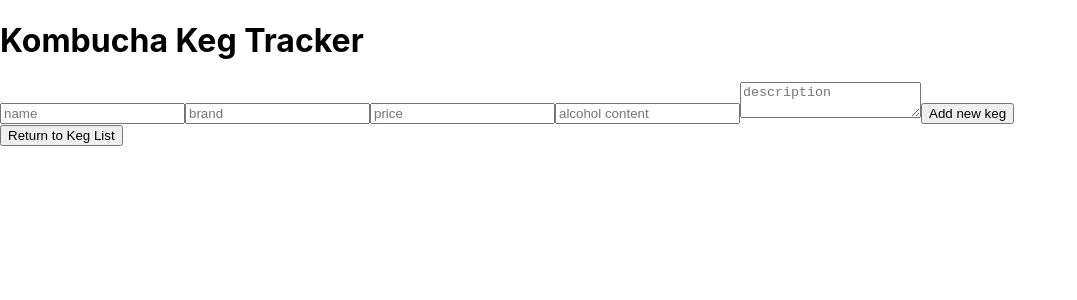
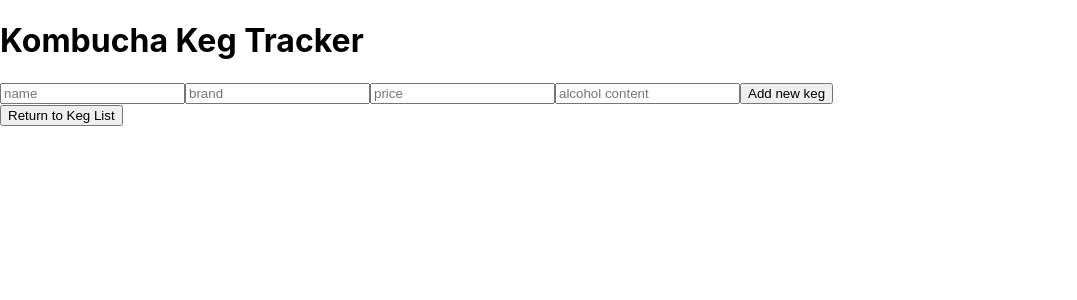
Before and after one commit to HBeinstein/KombuchaTrackerRedux, a React (Create React App) app: page / in a window 1280 px wide. Both pictures are taken after a click on the button "Add Keg". Shown: the top 300 px of the page, without its empty margins (0-1077 px from the left). Built offline with nearby package versions, Linux system fonts and the light colour scheme.

Commit message:
edit reusable form to remove - from keg list

```diff
--- a/src/components/ReusableForm.js
+++ b/src/components/ReusableForm.js
@@ -21,9 +21,6 @@ function ReusableForm(props) {
           type='text'
           name='alcoholContent'
           placeholder='alcohol content' />
-        <textarea
-          name='issue'
-          placeholder='description' />
         <button type='submit'>{props.buttonText}</button>
       </form>
     </React.Fragment>
```
